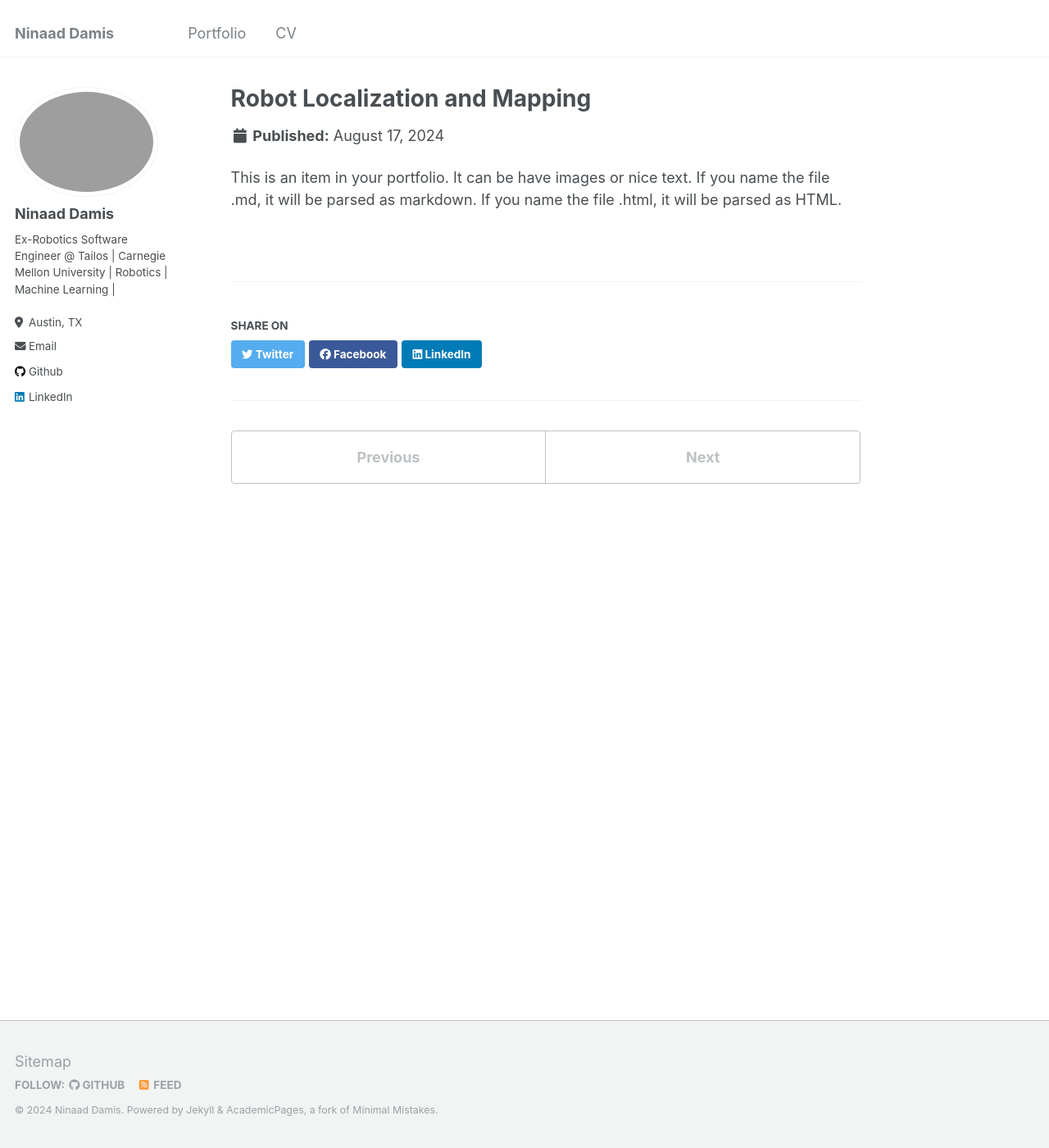
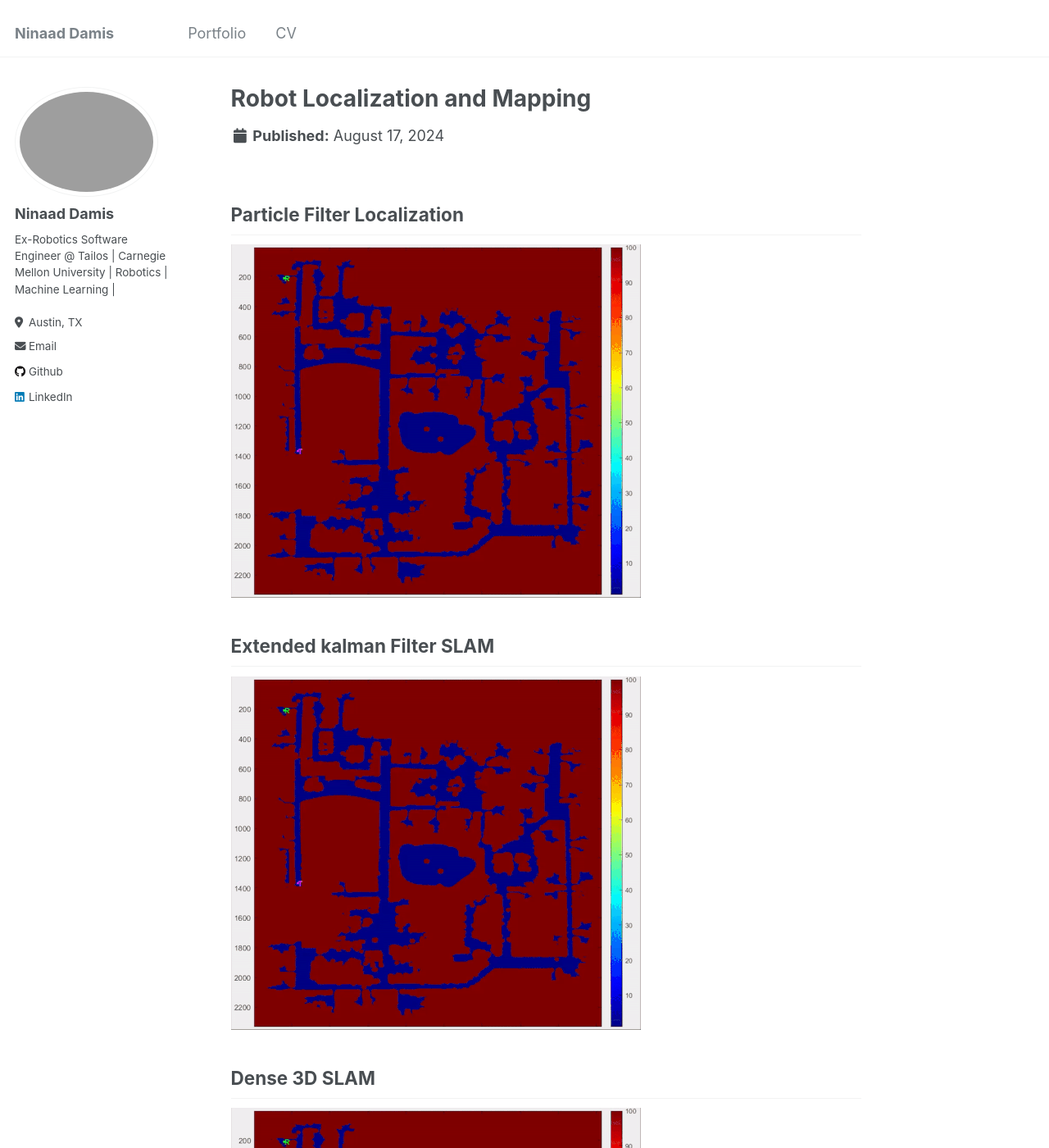
Before and after one commit to NinaadDamis/NinaadDamis.github.io, a Jekyll site: the page built from _portfolio/portfolio-2.md, in a window 1280 px wide and 1400 px high. Shown: the whole window at 82% size. Built offline with Jekyll 4.4.1, drawn with Linux system fonts in a browser that asks for light colours.

Commit message:
Test SLAM

```diff
--- a/_portfolio/portfolio-2.md
+++ b/_portfolio/portfolio-2.md
@@ -4,4 +4,18 @@ excerpt: "<br/><img src='/images/SLAM_1.gif'>"
 collection: portfolio
 ---
 
-This is an item in your portfolio. It can be have images or nice text. If you name the file .md, it will be parsed as markdown. If you name the file .html, it will be parsed as HTML.
+## Particle Filter Localization
+
+![](/images/map1_catch.gif)
+
+
+
+## Extended kalman Filter SLAM
+
+![](/images/map1_catch.gif)
+
+
+
+## Dense 3D SLAM
+
+![](/images/map1_catch.gif)
```
